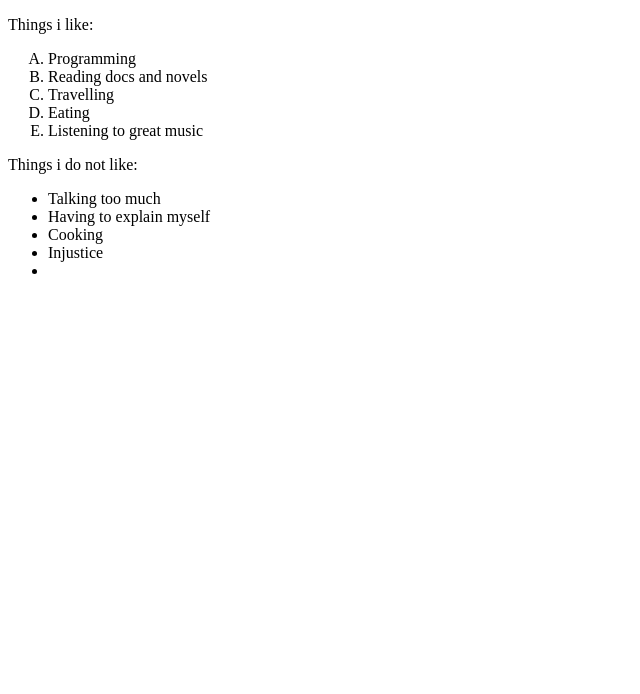
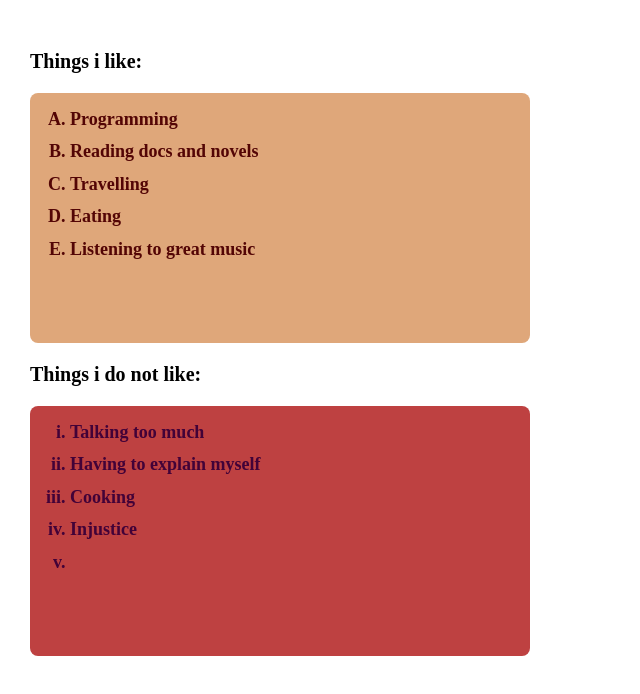
Before and after one commit to AllenKayy/stutern_GitWorkflow, a plain HTML site: page CSS Inheritance/index.html in a window 1280 px wide. Shown: the whole page, without its empty margins (0-640 px from the left). Drawn offline with Linux system fonts and the light colour scheme.

Commit message:
added some changes

```diff
--- a/CSS Inheritance/style.css
+++ b/CSS Inheritance/style.css
@@ -1,22 +1,78 @@
+body {
+    font-size: 20px;
+    margin: 0 auto;
+    max-width: 500px;
+    position: absolute;
+    width: 70%;
+    padding: 30px;
+    font-weight: 700;
+}
+
 .ordered_list {
     list-style-type: lower-alpha;
-    background: ;
+    background: rgb(209, 112, 145);
+    font-size: 25px;
+    height: 35vh;
+    margin: 25px 5px;
+    padding-top: 15px;
+    line-height: 1.4;
+    border-style: groove;
+    border-radius: 5px;
 }
 
 #ordered_list {
     list-style-type: upper-alpha;
+    background: rgb(223, 167, 122);
+    font-size: 18px;
+    height: 30vh;
+    margin: 20px 0;
+    padding-top: 10px;
+    line-height: 1.8;
+    border-style: none;
+    border-radius: 8px;
 }
 
 .olist_item {
-
+    color: #4a8314;
+    font-weight: 400;
 }
 
-#olist_item
+#olist_item {
+    color: rgb(83, 5, 5);
+    font-weight: 600;
+}
 
-.unordered_list
+.unordered_list {
+    list-style-type: circle;
+    background: #4bbe41;
+    list-style-type: upper-alpha;
+    font-size: 25px;
+    height: 35vh;
+    margin: 25px 5px;
+    padding-top: 15px;
+    line-height: 1.4;
+    border-style: inset;
+    border-radius: 5px;
+}
 
-#unordered_list
+#unordered_list {
+    list-style-type: lower-roman;
+    background: #be4141;
+    font-size: 18px;
+    height: 30vh;
+    margin: 20px 0;
+    padding-top: 10px;
+    line-height: 1.8;
+    border-style: none;
+    border-radius: 8px;
+}
 
-.ulist_item
+.ulist_item {
+    color: #2e05a0;
+    font-weight: 400;
+}
 
-#ulist_item
+#ulist_item {
+    color: #420238;
+    font-weight: 600;
+}
```
